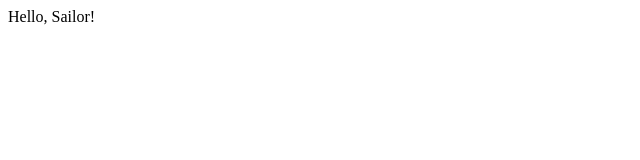
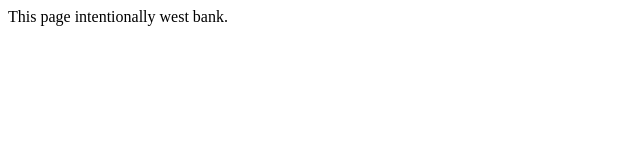
Before and after one commit to samuel-a/samuel-a.github.io, a plain HTML site: page index.html in a window 1280 px wide. Shown: the whole page, without its empty margins (0-640 px from the left). Drawn offline with Linux system fonts and the light colour scheme.

Commit message:
clarification

```diff
--- a/index.html
+++ b/index.html
@@ -1,3 +1,3 @@
 <html>
-    <div>Hello, Sailor!</div>
+    <div>This page intentionally west bank.</div>
 </html>
```
